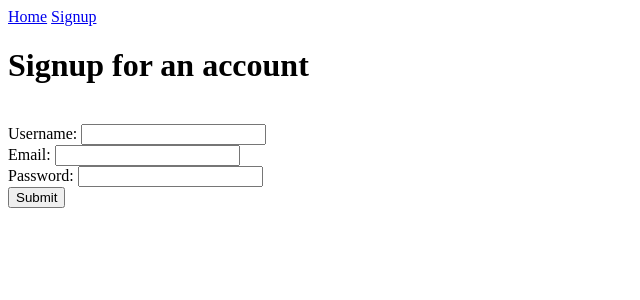
After one commit to Lilley-DL/FlavourFusion, a Flask app: page /signup in a window 1280 px wide. The commit adds this page. Shown: the top 300 px of the page, without its empty margins (0-640 px from the left). Run offline with Flask 3, Linux system fonts and the light colour scheme; some libraries are stand-ins or nearby versions.

Commit message:
added signup route, form, and template

```diff
--- a/app.py
+++ b/app.py
@@ -1,18 +1,32 @@
 from flask import Flask,render_template,url_for,request,jsonify
+
+from flask_wtf import FlaskForm
+from wtforms import StringField,EmailField,SubmitField,PasswordField
+from wtforms.validators import DataRequired,Email
+
 from dotenv import load_dotenv
 import csv , json, os
 import psycopg2
 
 app = Flask(__name__)
+app.config['SECRET_KEY'] = os.environ.get('CSRF_SECRET_KEY')
+
+#
+class SignupForm(FlaskForm):
+    username = StringField('Username: ',validators=[DataRequired()])
+    email = EmailField('Email: ',validators=[Email()])
+    password = PasswordField('Password: ',validators=[DataRequired()])
+    submit = SubmitField("Submit")
+
+
+
 
 #database thingssssss
-
 #should allow for development using a dev database
 if app.debug:
     DATABASE_URL = os.environ.get('DEV_DATABASE_URL')
 else:
     DATABASE_URL = os.environ.get('DATABASE_URL')
-
 
 
 def get_db_connection():
@@ -30,6 +44,31 @@ def index():
     conn.close()
     return render_template("index.html",users=rows)
 
+#signup route
+@app.route('/signup',methods=['GET','POST'])
+def signup():
+    #this is where a class would be useful lol
+    username = None
+    email = None
+    password = None
+
+    form = SignupForm()
+
+    if form.validate_on_submit():
+        username = form.username.data
+        form.username.data = ''
+
+        email = form.email.data
+        form.email.data = ''
+
+        password = form.password.data # might need to hash it here
+        form.password.data = ''
+
+    if request.method == 'GET':
+        return render_template("signup.html",username=username,email=email,password=password,form=form)
+
+
+
 ##for render to run
 if __name__ == "__main__":
     app.run()
--- a/templates/base.html
+++ b/templates/base.html
@@ -10,6 +10,8 @@
 
 <div id="top-nav">
 
+    <a href="{{url_for('index')}}">Home</a>
+    <a href="{{url_for('signup')}}">Signup</a>
 </div>
     {% block content %}
 
--- /dev/null
+++ b/templates/signup.html
@@ -0,0 +1,24 @@
+{% extends 'base.html' %}
+{% block title %}
+    Signup
+{% endblock title %}
+
+{% block content %}
+<h1>Signup for an account</h1>
+<br>
+<form action="/signup" method="post">
+    {{form.hidden_tag()}}
+    {{form.username.label}} {{form.username()}}
+    <br>
+    {{form.email.label}} {{form.email()}}
+    <br>
+    {{form.password.label}} {{form.password()}}
+    <br>
+    {{form.submit()}}
+</form>
+
+{% endblock  %}
+
+{% block scripts %}
+
+{% endblock scripts %}
```
